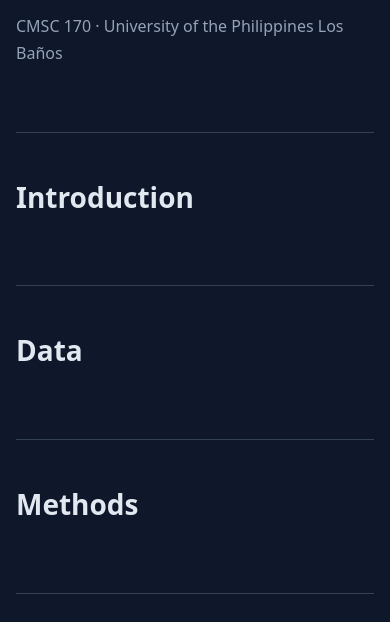
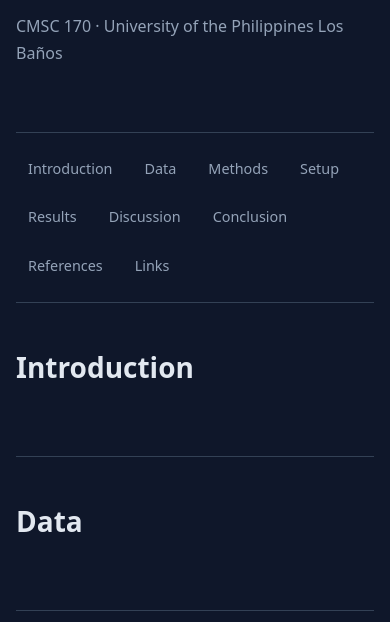
Before and after one commit to persimon-c/weathering-with-you, a plain HTML site: page docs/index.html in a window 390 px wide. Shown: the part 222-844 px from the top of the page. Drawn offline with Linux system fonts and the light colour scheme.

Commit message:
feat(page): add responsive section navigation

```diff
--- a/docs/index.html
+++ b/docs/index.html
@@ -12,7 +12,17 @@
         <p>Predicting flood occurrence in the Philippines</p>
         <p>CMSC 170 · University of the Philippines Los Baños</p>
     </header>
-
+<nav aria-label="Project sections">
+    <a href="#introduction">Introduction</a>
+    <a href="#data">Data</a>
+    <a href="#methods">Methods</a>
+    <a href="#experimental-setup">Setup</a>
+    <a href="#results">Results</a>
+    <a href="#discussion">Discussion</a>
+    <a href="#conclusion">Conclusion</a>
+    <a href="#references">References</a>
+    <a href="#links">Links</a>
+</nav>
     <main>
         <section id="introduction">
             <h2>Introduction</h2>
--- a/docs/style.css
+++ b/docs/style.css
@@ -80,6 +80,30 @@ img {
     height: auto;
 }
 
+nav {
+    width: min(100% - 2rem, 960px);
+    margin-inline: auto;
+    padding-block: 1rem;
+    display: flex;
+    flex-wrap: wrap;
+    gap: 0.5rem;
+    border-bottom: 1px solid var(--border);
+}
+
+nav a {
+    padding: 0.5rem 0.75rem;
+    border-radius: 0.375rem;
+    color: var(--muted);
+    font-size: 0.9rem;
+    text-decoration: none;
+}
+
+nav a:hover,
+nav a:focus-visible {
+    background: var(--surface);
+    color: var(--text);
+}
+
 @media (prefers-reduced-motion: reduce) {
     html {
         scroll-behavior: auto;
```
